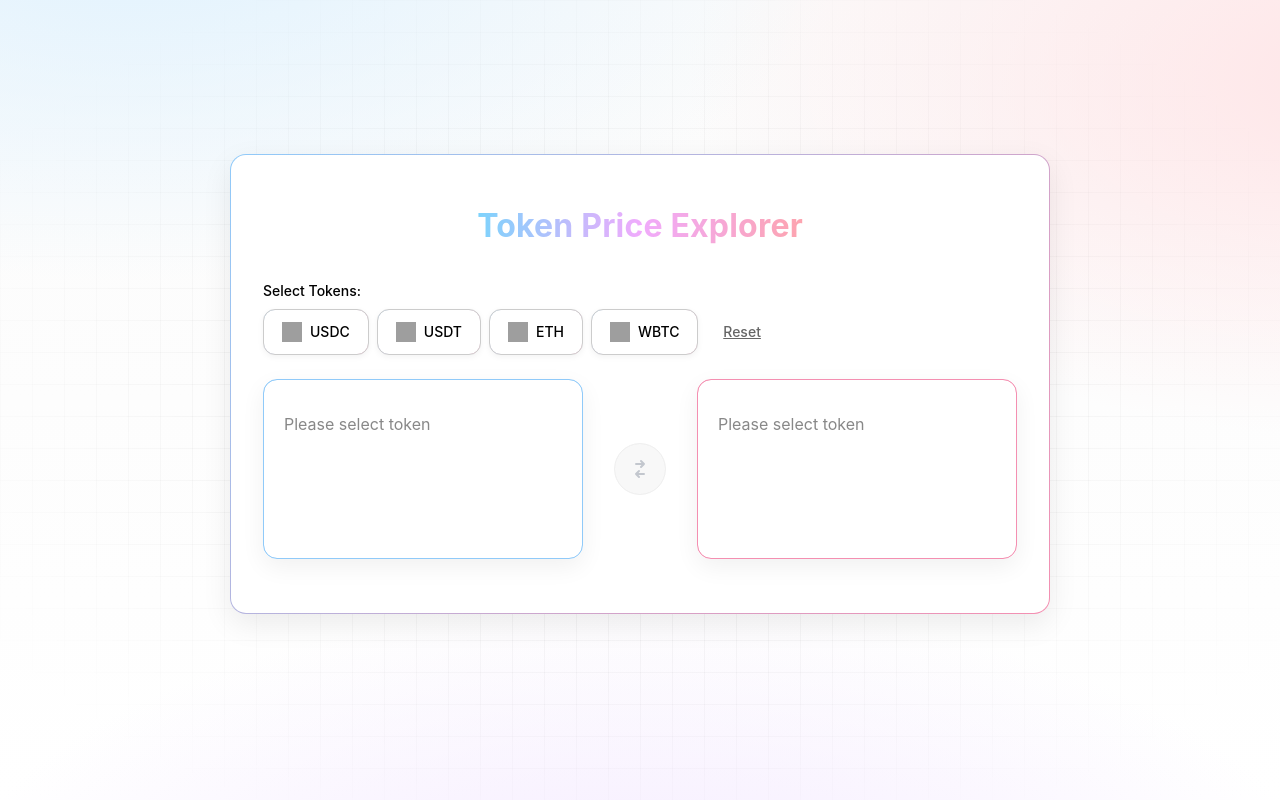
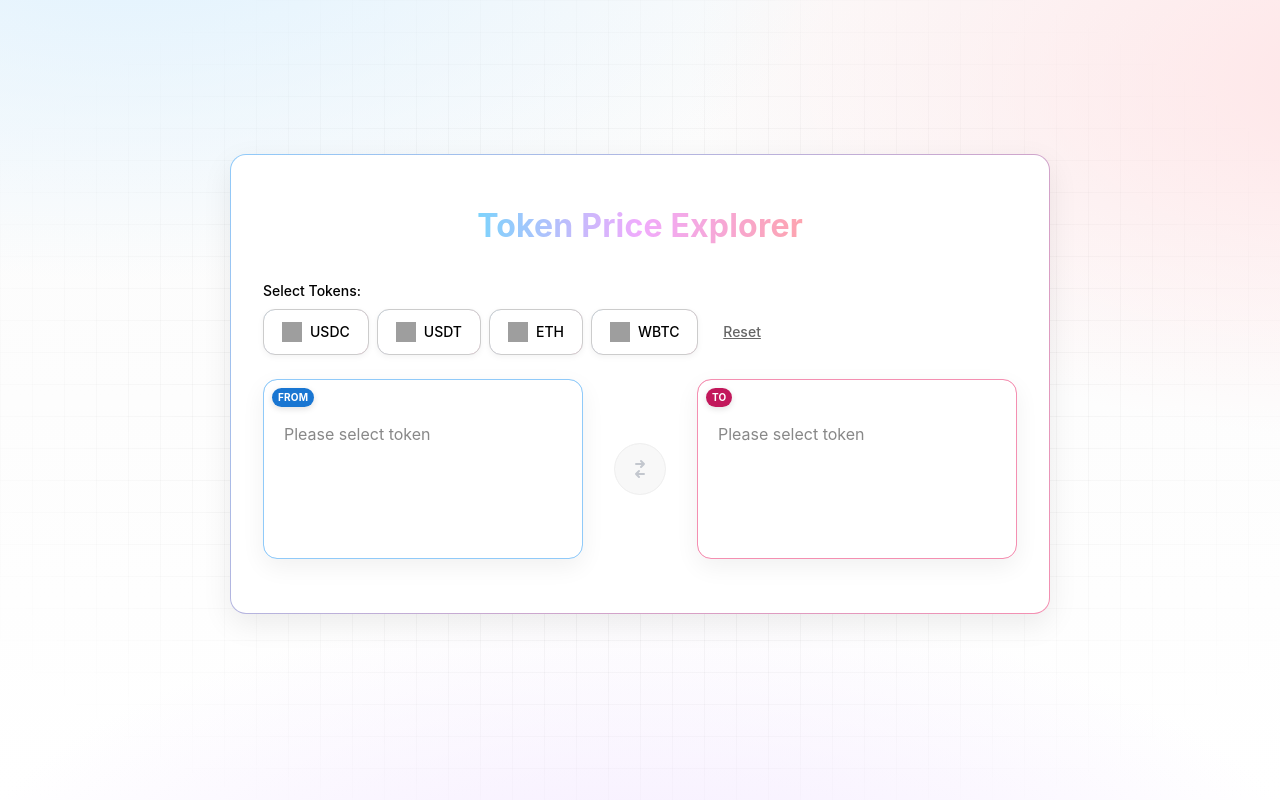
Before and after one commit to LuSicong22/token-price-explorer, a React (Vite) app: page / in a window 1280 px wide. Built offline with nearby package versions, Linux system fonts and the light colour scheme; no server answers; grey boxes are pictures that could not be loaded.

Commit message:
fix(App): update corner labels for source and target tokens to ensure consistent display

```diff
--- a/src/App.jsx
+++ b/src/App.jsx
@@ -349,7 +349,7 @@ export default function App() {
               onUsdChange={handleSourceUsdChange}
               onAmountChange={handleSourceAmountChange}
               labelColor="#90caf9"
-              cornerLabel={sourceToken ? "FROM" : undefined}
+              cornerLabel="FROM"
               cornerColor="#1976d2"
             />
           </div>
@@ -405,7 +405,7 @@ export default function App() {
               onUsdChange={handleTargetUsdChange}
               onAmountChange={handleTargetAmountChange}
               labelColor="#f48fb1"
-              cornerLabel={targetToken ? "TO" : undefined}
+              cornerLabel="TO"
               cornerColor="#c2185b"
             />
           </div>
--- a/src/components/TokenCard.jsx
+++ b/src/components/TokenCard.jsx
@@ -68,7 +68,7 @@ export default function TokenCard({
         </span>
       )}
       {/* Content area */}
-      <div style={{ textAlign: "left", marginTop: 12 }}>
+      <div style={{ textAlign: "left", marginTop: cornerLabel ? 22 : 12 }}>
         {loading ? (
           <Skeleton width="120px" />
         ) : error ? (
```
